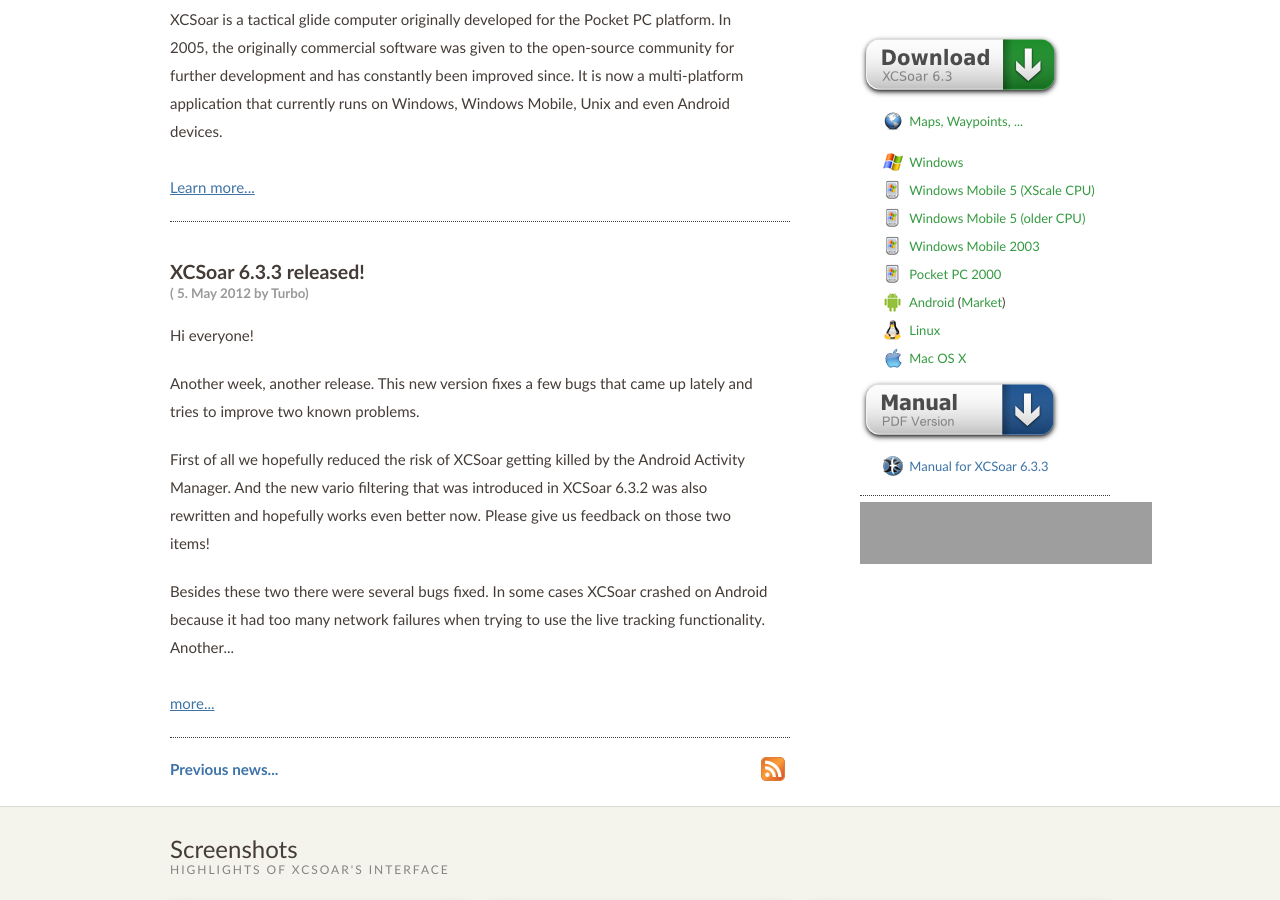
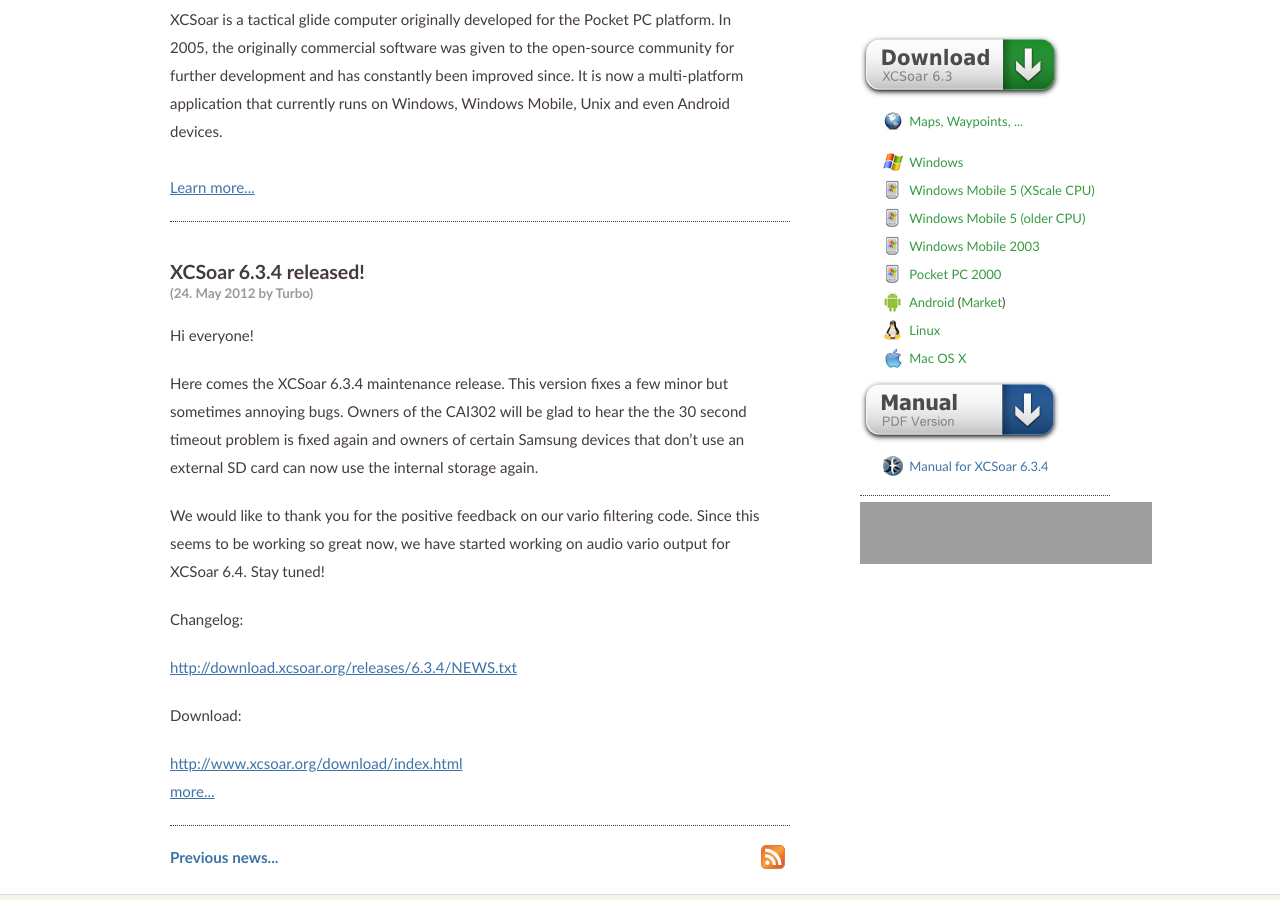
Before and after one commit to XCSoar/website, a Jekyll site: the page built from index.html, in a window 1280 px wide and 900 px high, scrolled down 204 px. Built offline with Jekyll 4.4.1, drawn with Linux system fonts in a browser that asks for light colours; grey boxes are pictures that could not be loaded.

Commit message:
release 6.3.4

```diff
--- a/_config.yml
+++ b/_config.yml
@@ -1,7 +1,7 @@
 permalink: /discover/:year/:month/:day/:title.html
 
-xcsoar_stable_version: 6.3.3
-xcsoar_testing_version: 6.3.3
+xcsoar_stable_version: 6.3.4
+xcsoar_testing_version: 6.3.4
 xcsoar_old_version: 6.2.6
 
 xcsoar_next_milestone: 'XCSoar 6.4'
--- /dev/null
+++ b/_posts/2012-05-24-XCSoar_6.3.4_released.md
@@ -0,0 +1,24 @@
+---
+layout: post
+color: blue
+title: XCSoar 6.3.4 released!
+author: Turbo
+---
+Hi everyone!
+
+Here comes the XCSoar 6.3.4 maintenance release. This version fixes a few minor but sometimes annoying bugs. Owners of the CAI302 will be glad to hear the the 30 second timeout problem is fixed again and owners of certain Samsung devices that don't use an external SD card can now use the internal storage again.
+
+We would like to thank you for the positive feedback on our vario filtering code. Since this seems to be working so great now, we have started working on audio vario output for XCSoar 6.4. Stay tuned!
+
+Changelog:
+
+  <{{ site.download_server_url }}6.3.4/NEWS.txt>
+
+Download:
+
+  [http://www.xcsoar.org/download/index.html](/download/index.html)
+  <{{ site.download_server_url }}6.3.4/>
+  <https://play.google.com/store/apps/details?id=org.xcsoar>
+
+The next maintenance release will be 6.3.5, to be released on demand.
+The next major release will be 6.4, scheduled in about two to three months.
```
